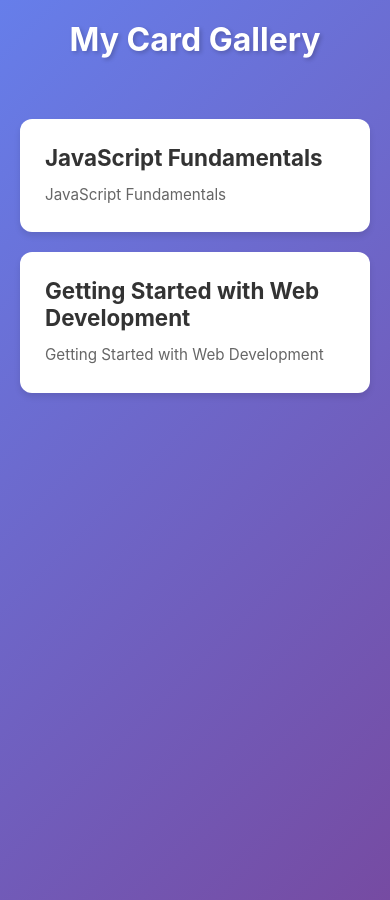
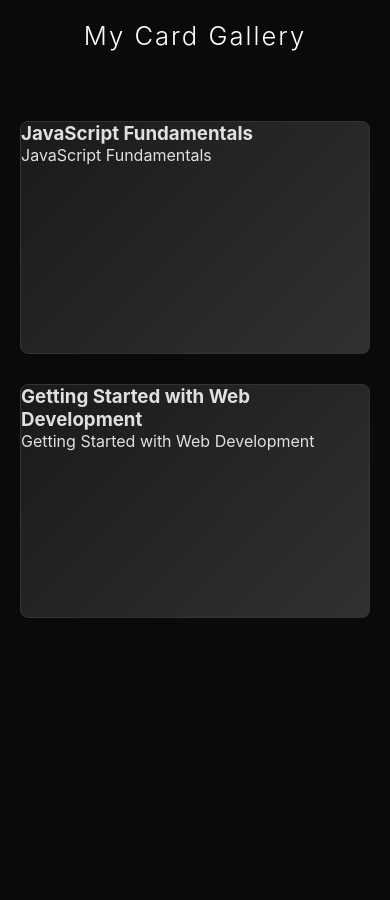
Before and after one commit to cospute/cospute.github.io, a Jekyll site: the page built from index.html, in a window 390 px wide. Built offline with Jekyll 4.4.1, drawn with Linux system fonts in a browser that asks for light colours.

Commit message:
Update style.css

```diff
--- a/assets/css/style.css
+++ b/assets/css/style.css
@@ -6,9 +6,10 @@
 
 body {
     font-family: -apple-system, BlinkMacSystemFont, 'Segoe UI', Roboto, Oxygen, Ubuntu, sans-serif;
-    background: linear-gradient(135deg, #667eea 0%, #764ba2 100%);
+    background: #0a0a0a;
     min-height: 100vh;
     padding: 20px;
+    color: #e0e0e0;
 }
 
 .container {
@@ -18,64 +19,72 @@
 
 header {
     text-align: center;
-    margin-bottom: 40px;
+    margin-bottom: 50px;
 }
 
 header h1 {
-    color: white;
+    color: #ffffff;
     font-size: 2.5rem;
-    text-shadow: 2px 2px 4px rgba(0,0,0,0.2);
+    font-weight: 300;
+    letter-spacing: 2px;
 }
 
 .cards-grid {
     display: grid;
-    grid-template-columns: repeat(auto-fill, minmax(300px, 1fr));
-    gap: 30px;
+    grid-template-columns: repeat(auto-fill, minmax(280px, 1fr));
+    gap: 40px;
     padding: 20px 0;
 }
 
+.card-wrapper {
+    display: flex;
+    flex-direction: column;
+    align-items: center;
+    cursor: pointer;
+}
+
 .card {
-    background: white;
-    border-radius: 12px;
-    padding: 25px;
-    cursor: pointer;
-    transition: all 0.3s ease;
-    box-shadow: 0 4px 6px rgba(0,0,0,0.1);
+    width: 100%;
+    aspect-ratio: 1.5;
+    background: linear-gradient(135deg, #1a1a1a 0%, #2a2a2a 100%);
+    border: 1px solid #333;
+    border-radius: 8px;
+    transition: transform 0.3s cubic-bezier(0.4, 0, 0.2, 1);
     position: relative;
     overflow: hidden;
 }
 
-.card::before {
+/* Subtle gradient overlay effect */
+.card::after {
     content: '';
     position: absolute;
     top: 0;
     left: 0;
     width: 100%;
-    height: 4px;
-    background: linear-gradient(90deg, #667eea, #764ba2);
-    transform: scaleX(0);
-    transition: transform 0.3s ease;
+    height: 100%;
+    background: linear-gradient(135deg, transparent 0%, rgba(255,255,255,0.03) 100%);
+    pointer-events: none;
 }
 
-.card:hover::before {
-    transform: scaleX(1);
+.card-wrapper:hover .card {
+    transform: scale(1.05);
+    border-color: #555;
+    background: linear-gradient(135deg, #1f1f1f 0%, #2f2f2f 100%);
 }
 
-.card:hover {
-    transform: translateY(-5px);
-    box-shadow: 0 10px 20px rgba(0,0,0,0.2);
+.card-title {
+    margin-top: 15px;
+    color: #b0b0b0;
+    font-size: 1.1rem;
+    text-align: center;
+    font-weight: 400;
+    transition: color 0.3s ease;
+    line-height: 1.4;
+    max-width: 90%;
 }
 
-.card h3 {
-    color: #333;
-    margin-bottom: 12px;
-    font-size: 1.4rem;
-}
-
-.card-description {
-    color: #666;
-    line-height: 1.6;
-    font-size: 0.95rem;
+.card-wrapper:hover .card-title {
+    color: #ffffff;
 }
 
 /* Modal Styles */
@@ -87,7 +96,7 @@
     top: 0;
     width: 100%;
     height: 100%;
-    background-color: rgba(0,0,0,0.6);
+    background-color: rgba(0, 0, 0, 0.85);
     animation: fadeIn 0.3s;
 }
 
@@ -97,16 +106,35 @@
 }
 
 .modal-content {
-    background-color: white;
+    background: #1a1a1a;
     margin: 5% auto;
-    padding: 30px;
+    padding: 35px;
     width: 90%;
     max-width: 800px;
     max-height: 80vh;
     overflow-y: auto;
-    border-radius: 12px;
+    border-radius: 8px;
     position: relative;
     animation: slideIn 0.3s;
+    border: 1px solid #333;
+}
+
+/* Custom Scrollbar for Modal */
+.modal-content::-webkit-scrollbar {
+    width: 8px;
+}
+
+.modal-content::-webkit-scrollbar-track {
+    background: #1a1a1a;
+}
+
+.modal-content::-webkit-scrollbar-thumb {
+    background: #444;
+    border-radius: 4px;
+}
+
+.modal-content::-webkit-scrollbar-thumb:hover {
+    background: #555;
 }
 
 @keyframes slideIn {
@@ -121,61 +149,121 @@
 }
 
 .close {
-    color: #aaa;
-    float: right;
-    font-size: 28px;
-    font-weight: bold;
+    color: #666;
+    position: absolute;
+    top: 15px;
+    right: 20px;
+    font-size: 32px;
+    font-weight: 300;
     cursor: pointer;
     transition: color 0.3s;
+    line-height: 1;
 }
 
 .close:hover,
 .close:focus {
-    color: #000;
+    color: #fff;
 }
 
 #modal-body {
     margin-top: 20px;
     line-height: 1.8;
+    color: #d0d0d0;
 }
 
 #modal-body h1 {
-    color: #333;
-    margin-bottom: 20px;
-    padding-bottom: 10px;
-    border-bottom: 2px solid #667eea;
+    color: #ffffff;
+    margin-bottom: 25px;
+    padding-bottom: 12px;
+    border-bottom: 1px solid #333;
+    font-weight: 300;
+    font-size: 2rem;
 }
 
 #modal-body h2 {
-    color: #444;
+    color: #e0e0e0;
+    margin: 25px 0 15px 0;
+    font-weight: 400;
+}
+
+#modal-body h3 {
+    color: #d0d0d0;
     margin: 20px 0 10px 0;
+    font-weight: 400;
 }
 
 #modal-body p {
-    color: #666;
+    color: #b0b0b0;
     margin-bottom: 15px;
+    line-height: 1.7;
+}
+
+#modal-body a {
+    color: #6db3f2;
+    text-decoration: none;
+    transition: color 0.3s;
+}
+
+#modal-body a:hover {
+    color: #8dc5f7;
+    text-decoration: underline;
 }
 
 #modal-body code {
-    background: #f4f4f4;
-    padding: 2px 6px;
-    border-radius: 3px;
-    font-family: 'Courier New', monospace;
+    background: #0a0a0a;
+    color: #6db3f2;
+    padding: 3px 8px;
+    border-radius: 4px;
+    font-family: 'Fira Code', 'Courier New', monospace;
+    font-size: 0.9em;
+    border: 1px solid #2a2a2a;
 }
 
 #modal-body pre {
-    background: #f4f4f4;
-    padding: 15px;
-    border-radius: 5px;
+    background: #0a0a0a;
+    padding: 20px;
+    border-radius: 6px;
     overflow-x: auto;
-    margin: 15px 0;
+    margin: 20px 0;
+    border: 1px solid #2a2a2a;
+}
+
+#modal-body pre code {
+    border: none;
+    padding: 0;
+    background: transparent;
+    color: #d0d0d0;
+}
+
+#modal-body blockquote {
+    border-left: 3px solid #444;
+    padding-left: 20px;
+    margin: 20px 0;
+    color: #999;
+    font-style: italic;
+}
+
+#modal-body ul, #modal-body ol {
+    margin-bottom: 15px;
+    padding-left: 30px;
+    color: #b0b0b0;
+}
+
+#modal-body li {
+    margin-bottom: 8px;
+}
+
+#modal-body hr {
+    border: none;
+    border-top: 1px solid #333;
+    margin: 30px 0;
 }
 
 /* Responsive Design */
 @media (max-width: 768px) {
     .cards-grid {
-        grid-template-columns: 1fr;
-        gap: 20px;
+        grid-template-columns: repeat(auto-fill, minmax(200px, 1fr));
+        gap: 30px;
     }
 
     header h1 {
@@ -185,6 +273,24 @@
     .modal-content {
         width: 95%;
         margin: 10% auto;
-        padding: 20px;
+        padding: 25px;
+    }
+
+    .card-title {
+        font-size: 1rem;
+    }
+
+    #modal-body h1 {
+        font-size: 1.6rem;
     }
 }
+
+@media (max-width: 480px) {
+    .cards-grid {
+        grid-template-columns: 1fr;
+    }
+
+    header h1 {
+        font-size: 1.6rem;
+    }
+}
```
